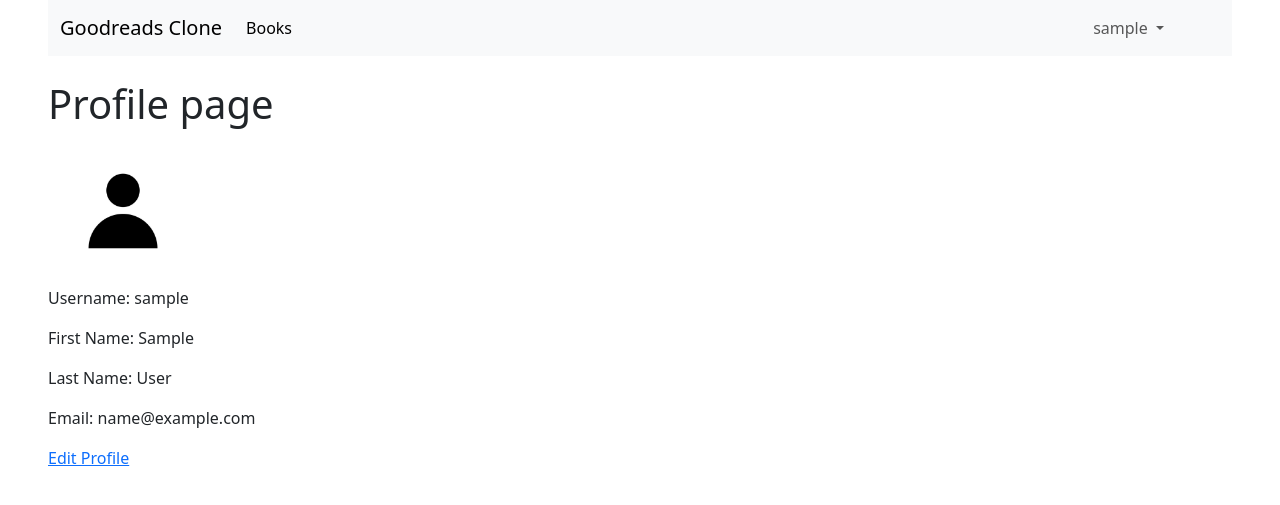
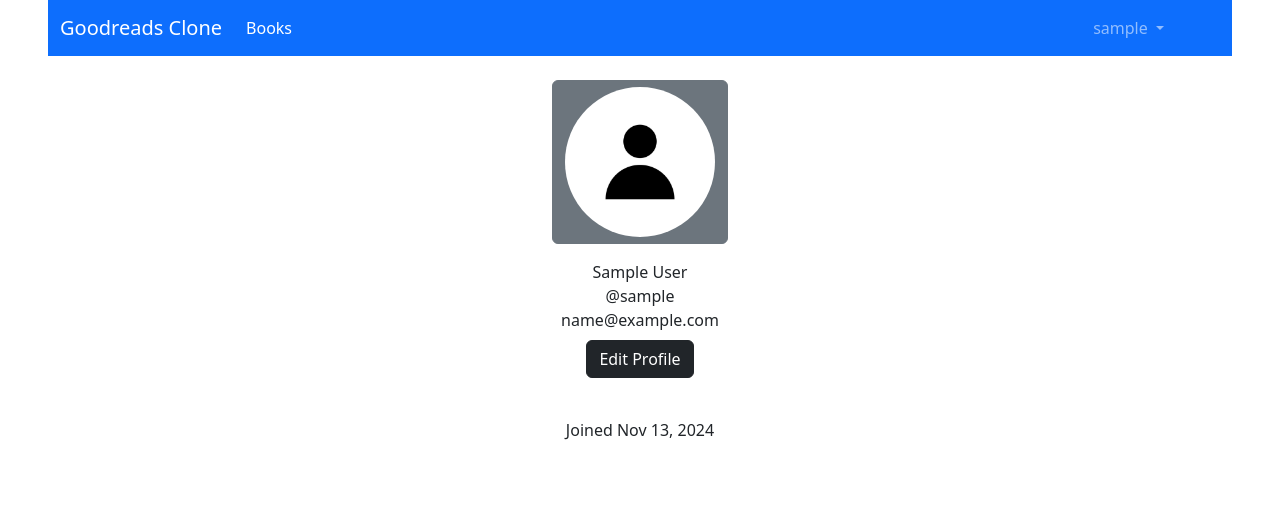
Before and after one commit to Marufibragimov11/Goodreads-clone, a Django app: page /users/profile/ in a window 1280 px wide. Shown: the top 505 px of the page. Run offline with Django 4.2, Linux system fonts and the light colour scheme; the visitor is signed in with stand-in values (Sample User, id 1).

Commit message:
added style for html files

```diff
--- a/templates/base.html
+++ b/templates/base.html
@@ -11,7 +11,7 @@
 </head>
 <body class="mx-5">
 
-<nav class="navbar navbar-expand-lg bg-body-tertiary mb-4">
+<nav class="navbar navbar-expand-lg navbar-dark bg-primary mb-4">
     <div class="container-fluid">
         <a class="navbar-brand" href="{% url 'landing_page' %}">Goodreads Clone</a>
 
@@ -52,6 +52,7 @@
     </div>
 </nav>
 
+<div class="container">
     {% if messages %}
 
         <div class="mt-3">
@@ -67,6 +68,7 @@
     {% block content %}
 
     {% endblock %}
+</div>
 
 <script src="https://cdn.jsdelivr.net/npm/bootstrap@5.3.3/dist/js/bootstrap.bundle.min.js"
         integrity="sha384-YvpcrYf0tY3lHB60NNkmXc5s9fDVZLESaAA55NDzOxhy9GkcIdslK1eN7N6jIeHz"
--- a/users/templates/users/profile.html
+++ b/users/templates/users/profile.html
@@ -4,18 +4,21 @@
 
 {% block content %}
 
-    <h1>Profile page</h1>
-
-    <img class="profile-pic" alt="Profile picture" src="{{ user.profile_picture.url }}">
-
-    <p>Username: {{ user.username }}</p>
-    <p>First Name: {{ user.first_name }}</p>
-    <p>Last Name: {{ user.last_name }}</p>
-    <p>Email: {{ user.email }}</p>
-
-    <div>
-        <a href="{% url 'users:profile-edit' %}">Edit Profile</a>
+    <div class=" image d-flex flex-column justify-content-center align-items-center">
+        <button class="btn btn-secondary"><img class="profile-pic" alt="Profile picture"
+                                               src="{{ user.profile_picture.url }}">
+        </button>
+        <span class="name mt-3">{{ user.first_name }} {{ user.last_name }}</span>
+        <span class="idd">@{{ user.username }}</span>
+        <span class="idd">{{ user.email }}</span>
+        <div class=" d-flex mt-2">
+            <a href="{% url 'users:profile-edit' %}" class="btn btn-dark">Edit Profile</a>
+        </div>
+        <div class="gap-3 mt-3 icons d-flex flex-row justify-content-center align-items-center"><span><i
+                class="fa fa-twitter"></i></span> <span><i class="fa fa-facebook-f"></i></span> <span><i
+                class="fa fa-instagram"></i></span> <span><i class="fa fa-linkedin"></i></span></div>
+        <div class=" px-2 rounded mt-4 date "><span class="join">Joined {{ user.date_joined | date:"M d, Y" }}</span>
+        </div>
     </div>
 
-
 {% endblock %}
```
Also changed, not shown: books/templates/books/detail.html (+13 -5 lines), books/templates/books/list.html (+13 -7 lines). Lines whose indentation alone changed are shown as unchanged.
